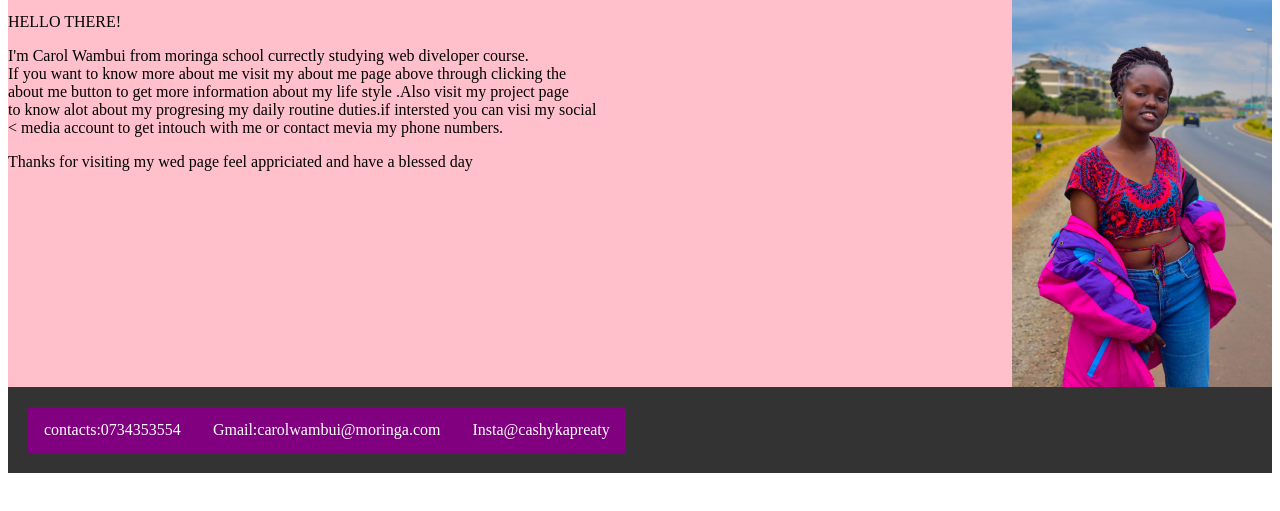
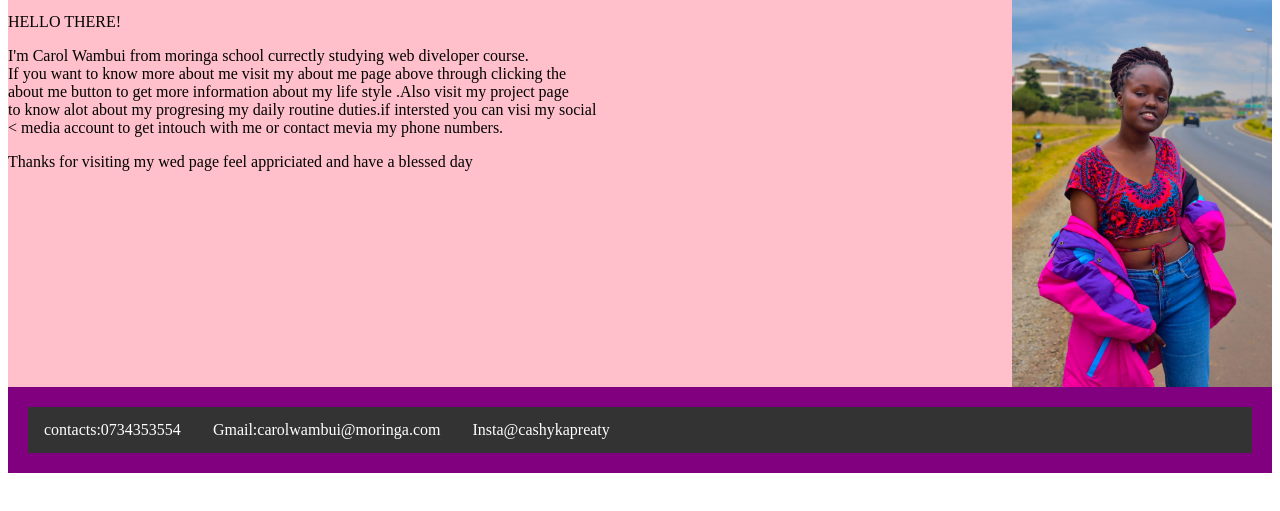
Before and after one commit to carol-wambui/MY-PORTFOLIO, a plain HTML site: page index.html in a window 1280 px wide. Shown: the part 179-690 px from the top of the page. Drawn offline with Linux system fonts and the light colour scheme.

Commit message:
add background color

```diff
--- a/css/styles.css
+++ b/css/styles.css
@@ -34,7 +34,7 @@ li a:hover {
 .wambo nav ul li{
     display: block;
     float: left;
-    background-color:purple;
+    /* background-color:purple; */
     color: white;
     text-align: left;
     padding: 14px 16px;
@@ -47,7 +47,7 @@ li a:hover {
     margin-top: 30px;
 }
 footer{
-    background-color: #333;
+    background-color: purple;
     padding: 20px;
     justify-content: space-evenly;
 }
```
Also changed, not shown: 1 other file.
